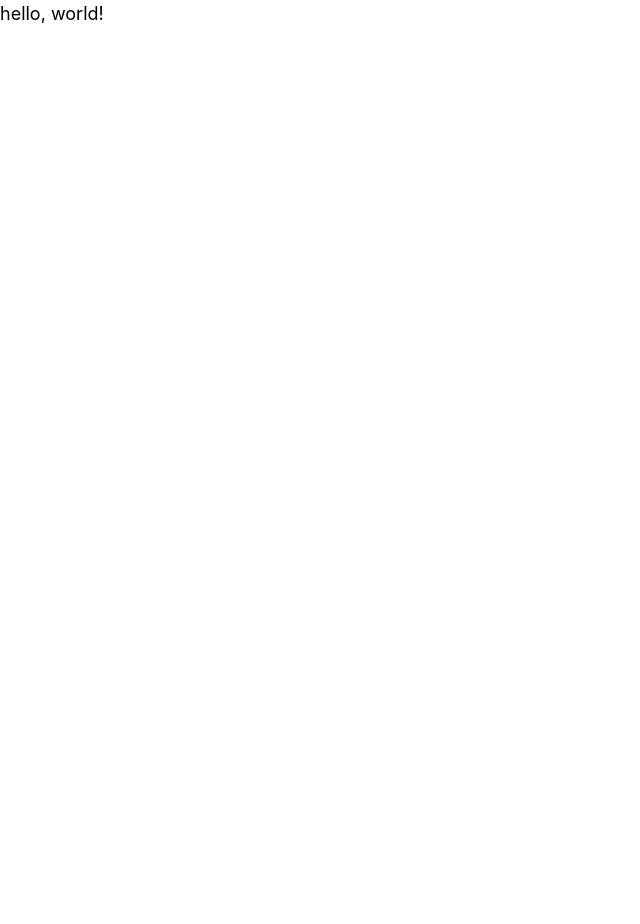
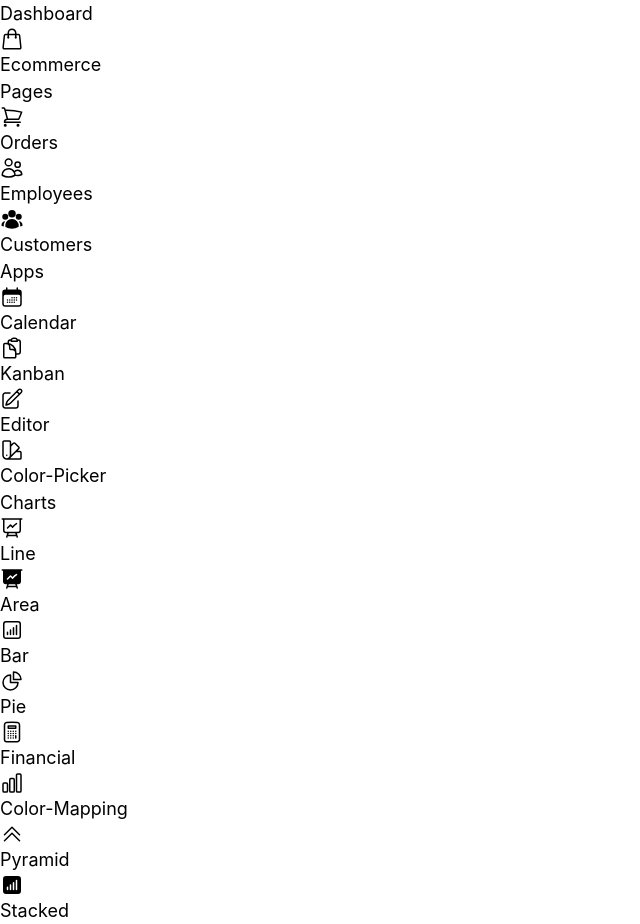
Before and after one commit to bavgg/admin-dashboard, a React (Vite) app: page / in a window 1280 px wide. Shown: the whole page, without its empty margins (0-640 px from the left). Before the commit the page ends 800 px from the top, so only its background shows below. Built offline with nearby package versions, Linux system fonts and the light colour scheme.

Commit message:
add: sidebar ui

```diff
--- a/src/App.tsx
+++ b/src/App.tsx
@@ -1,11 +1,14 @@
 
 import './App.css'
+import Sidebar from './components/Sidebar'
 
 function App() {
 
   return (
     <>
-      <h1 className='text-sky-300'>hello, world!</h1>
+      <div className=' fixed w-72'>
+        <Sidebar />
+      </div>
     </>
   )
 }
--- a/src/assets/data.tsx
+++ b/src/assets/data.tsx
@@ -17,13 +17,21 @@ import {
   BarChartSolid,
 } from "./icons";
 
-export const navigation = [
+type navigationType = {
+  title: string,
+  links: {
+    name: string,
+    icon: JSX.Element
+  }[]
+}
+
+export const navigation: navigationType[] = [
   {
     title: "Dashboard",
     links: [
       {
-        name: "ecommerce",
-        icon: <ShoppingBag fill="black" width="24" height="24" />,
+        name: "Ecommerce",
+        icon: <ShoppingBag fill="none" width="24" height="24" />,
       },
     ],
   },
@@ -32,16 +40,16 @@ export const navigation = [
     title: "Pages",
     links: [
       {
-        name: "orders",
-        icon: <ShoppingCart fill="black" width="24" height="24" />,
+        name: "Orders",
+        icon: <ShoppingCart fill="none" width="24" height="24" />,
       },
       {
-        name: "employees",
-        icon: <Employees fill="black" width="24" height="24" />,
+        name: "Employees",
+        icon: <Employees fill="none" width="24" height="24" />,
       },
       {
-        name: "customers",
-        icon: <Customers fill="black" width="24" height="24" />,
+        name: "Customers",
+        icon: <Customers fill="currentColor" width="24" height="24" />,
       },
     ],
   },
@@ -49,20 +57,20 @@ export const navigation = [
     title: "Apps",
     links: [
       {
-        name: "calendar",
-        icon: <Calendar fill="black" width="24" height="24" />,
+        name: "Calendar",
+        icon: <Calendar fill="currentColor" width="24" height="24" />,
       },
       {
-        name: "kanban",
-        icon: <Board fill="black" width="24" height="24" />,
+        name: "Kanban",
+        icon: <Board fill="none" width="24" height="24" />,
       },
       {
-        name: "editor",
-        icon: <Edit fill="black" width="24" height="24" />,
+        name: "Editor",
+        icon: <Edit fill="none" width="24" height="24" />,
       },
       {
-        name: "color-picker",
-        icon: <Swatch fill="black" width="24" height="24" />,
+        name: "Color-Picker",
+        icon: <Swatch fill="none" width="24" height="24" />,
       },
     ],
   },
@@ -70,37 +78,37 @@ export const navigation = [
     title: "Charts",
     links: [
       {
-        name: "line",
-        icon: <LineChart fill="black" width="24" height="24" />,
+        name: "Line",
+        icon: <LineChart fill="none" width="24" height="24" />,
       },
       {
-        name: "area",
-        icon: <AreaChart fill="black" width="24" height="24" />,
+        name: "Area",
+        icon: <AreaChart fill="currentColor" width="24" height="24" />,
       },
 
       {
-        name: "bar",
-        icon: <BarChart fill="black" width="24" height="24" />,
+        name: "Bar",
+        icon: <BarChart fill="none" width="24" height="24" />,
       },
       {
-        name: "pie",
-        icon: <PieChart fill="black" width="24" height="24" />,
+        name: "Pie",
+        icon: <PieChart fill="none" width="24" height="24" />,
       },
       {
-        name: "financial",
-        icon: <Calculator fill="black" width="24" height="24" />,
+        name: "Financial",
+        icon: <Calculator fill="none" width="24" height="24" />,
       },
       {
-        name: "color-mapping",
-        icon: <ColorMap fill="black" width="24" height="24" />,
+        name: "Color-Mapping",
+        icon: <ColorMap fill="none" width="24" height="24" />,
       },
       {
-        name: "pyramid",
-        icon: <Pyramid fill="black" width="24" height="24" />,
+        name: "Pyramid",
+        icon: <Pyramid fill="currentColor" width="24" height="24" />,
       },
       {
-        name: "stacked",
-        icon: <BarChartSolid fill="black" width="24" height="24" />,
+        name: "Stacked",
+        icon: <BarChartSolid fill="currentColor" width="24" height="24" />,
       },
     ],
   },
--- /dev/null
+++ b/src/components/Sidebar.tsx
@@ -0,0 +1,26 @@
+import { navigation } from "../assets/data";
+
+function Sidebar() {
+  return (
+    <div className="h-screen overflow-auto flex flex-col gap-4 p-8">
+      {navigation.map((nav) => (
+        <div className="flex flex-col gap-4">
+          {/* title */}
+          <h1>{nav.title}</h1>
+
+          {/* links */}
+          <div className="flex flex-col gap-6">
+            {nav.links.map((link) => (
+              <div className=" flex gap-4 pl-4">
+                {link.icon}
+                <div>{link.name}</div>
+              </div>
+            ))}
+          </div>
+        </div>
+      ))}
+    </div>
+  );
+}
+
+export default Sidebar;
```
